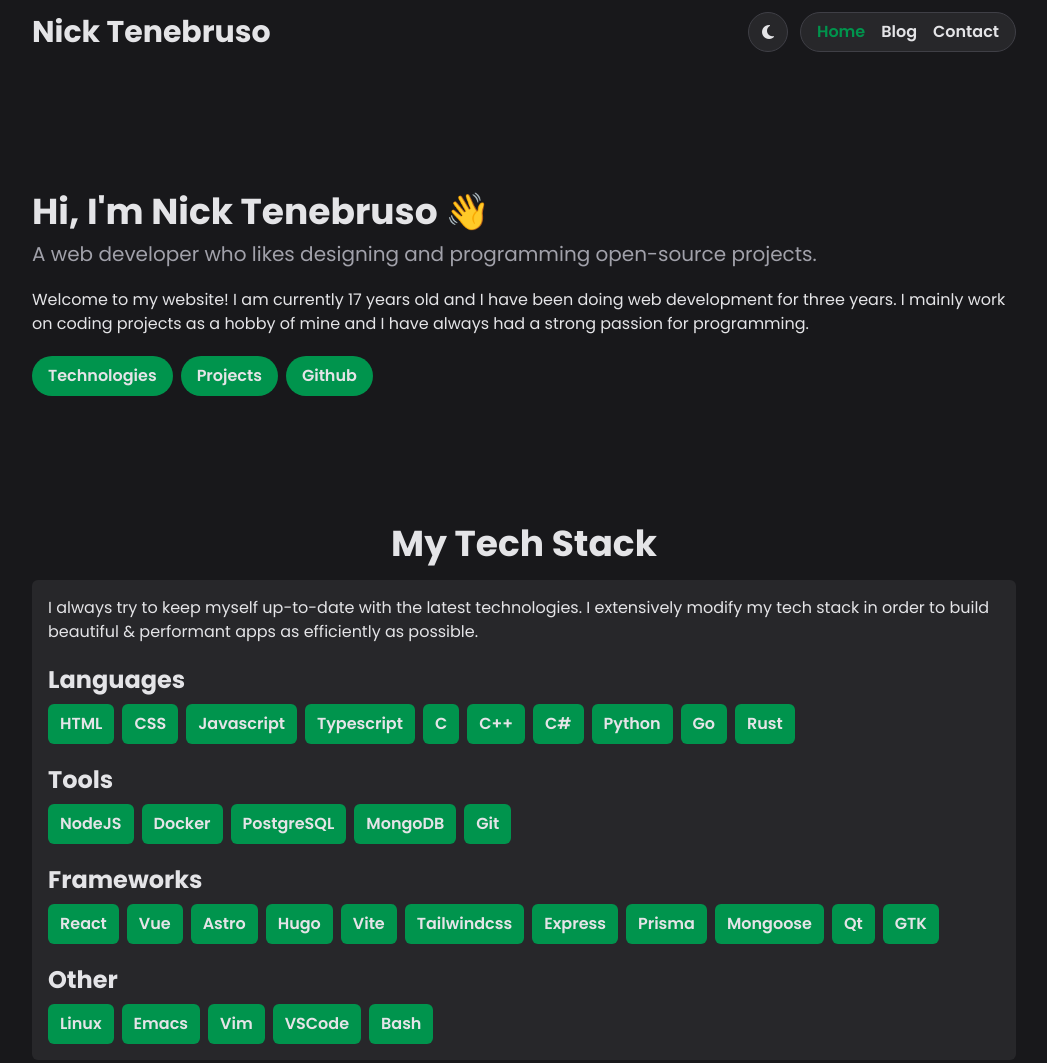
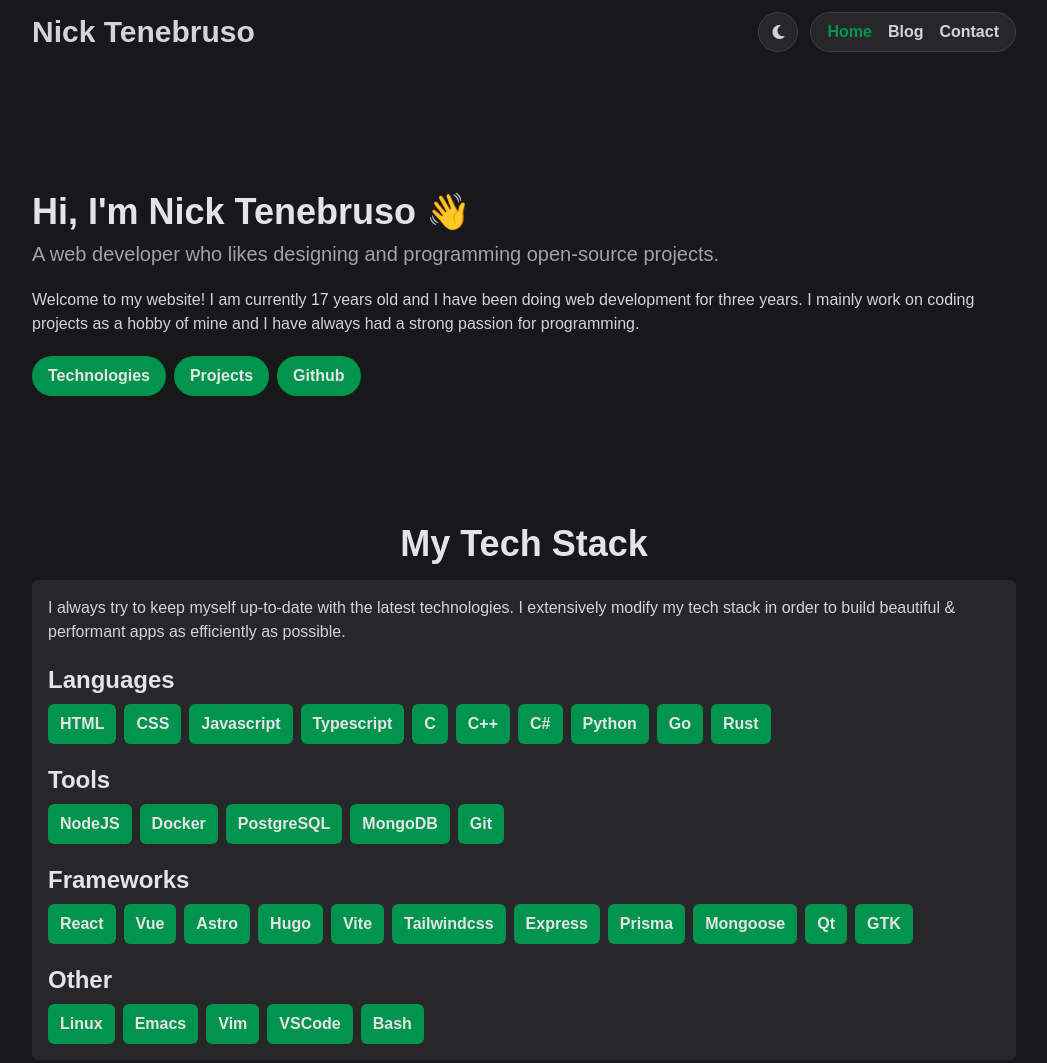
Before and after one commit to ntenebruso/ntenebruso.github.io, an Astro site: page / in a window 1280 px wide. Shown: the top 1063 px of the page, without its empty margins (116-1163 px from the left). Built offline with nearby package versions, Linux system fonts and the light colour scheme; Astro itself is replaced by a stand-in of ours.

Commit message:
Font change

```diff
--- a/package.json
+++ b/package.json
@@ -14,6 +14,8 @@
     "@astrojs/mdx": "^1.1.5",
     "@astrojs/svelte": "^4.0.4",
     "@astrojs/tailwind": "^5.0.2",
+    "@fontsource-variable/inter": "^5.0.16",
+    "@fontsource-variable/montserrat": "^5.0.17",
     "@fontsource/poppins": "^5.0.8",
     "@fortawesome/fontawesome-free": "^6.4.0",
     "@tailwindcss/typography": "^0.5.9",
--- a/src/components/Header.astro
+++ b/src/components/Header.astro
@@ -3,7 +3,7 @@
 import ThemeToggle from "./ThemeToggle.svelte";
 ---
 
-<header class="max-w-5xl mx-auto px-5 flex justify-between items-center py-3">
+<header class="max-w-5xl mx-auto px-5 flex justify-between items-center py-3 font-display">
     <span class="font-bold text-3xl">Nick Tenebruso</span>
     <div class="flex gap-x-3 relative">
         <ThemeToggle client:only="svelte" />
--- a/src/layouts/Layout.astro
+++ b/src/layouts/Layout.astro
@@ -1,15 +1,8 @@
 ---
 import "../styles/global.css";
 
-import "@fontsource/poppins/100.css";
-import "@fontsource/poppins/200.css";
-import "@fontsource/poppins/300.css";
-import "@fontsource/poppins/400.css";
-import "@fontsource/poppins/500.css";
-import "@fontsource/poppins/600.css";
-import "@fontsource/poppins/700.css";
-import "@fontsource/poppins/800.css";
-import "@fontsource/poppins/900.css";
+import "@fontsource-variable/inter";
+import "@fontsource-variable/montserrat";
 
 import "@fortawesome/fontawesome-free/css/fontawesome.css";
 import "@fortawesome/fontawesome-free/css/solid.css";
@@ -46,7 +39,7 @@
         {description && <meta name="description" content={description} />}
     </head>
     <body
-        class="antialiased bg-white dark:bg-zinc-900 text-black dark:text-zinc-200 selection:bg-blue-700 selection:text-white"
+        class="antialiased bg-white dark:bg-zinc-900 text-black dark:text-zinc-300 selection:bg-blue-700 selection:text-white"
     >
         <Header />
         <slot />
--- a/src/styles/global.css
+++ b/src/styles/global.css
@@ -1,6 +1,15 @@
 @tailwind base;
 @tailwind components;
 @tailwind utilities;
+
+h1,
+h2,
+h3,
+h4,
+h5,
+h6 {
+    @apply font-display dark:text-zinc-200;
+}
 
 h1 {
     @apply text-3xl;
--- a/tailwind.config.cjs
+++ b/tailwind.config.cjs
@@ -4,7 +4,8 @@
     darkMode: "class",
     theme: {
         fontFamily: {
-            sans: ["Poppins", "sans-serif"],
+            sans: ["Inter Variable", "sans-serif"],
+            display: ["Montserrat Variable", "sans-serif"],
         },
         extend: {
             colors: {
```
Also changed, not shown: 1 other file.
